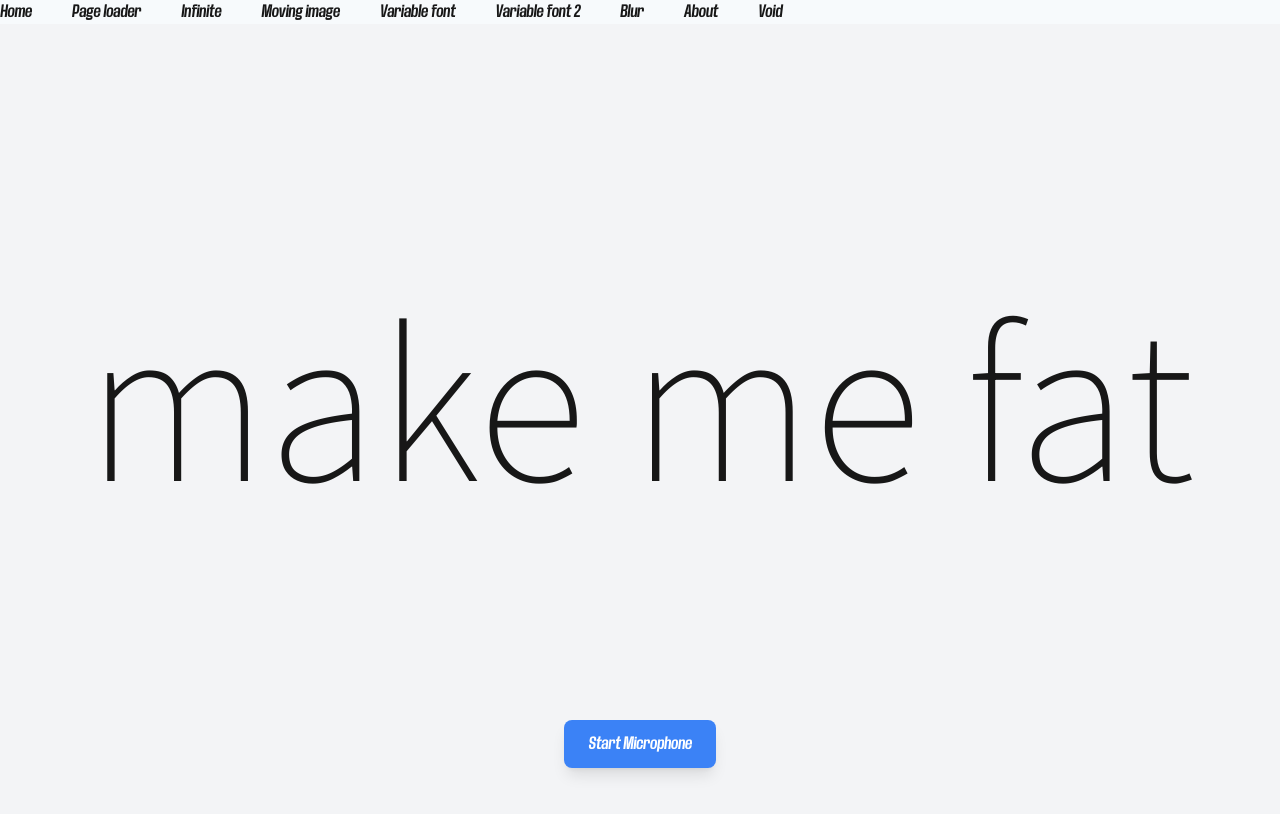
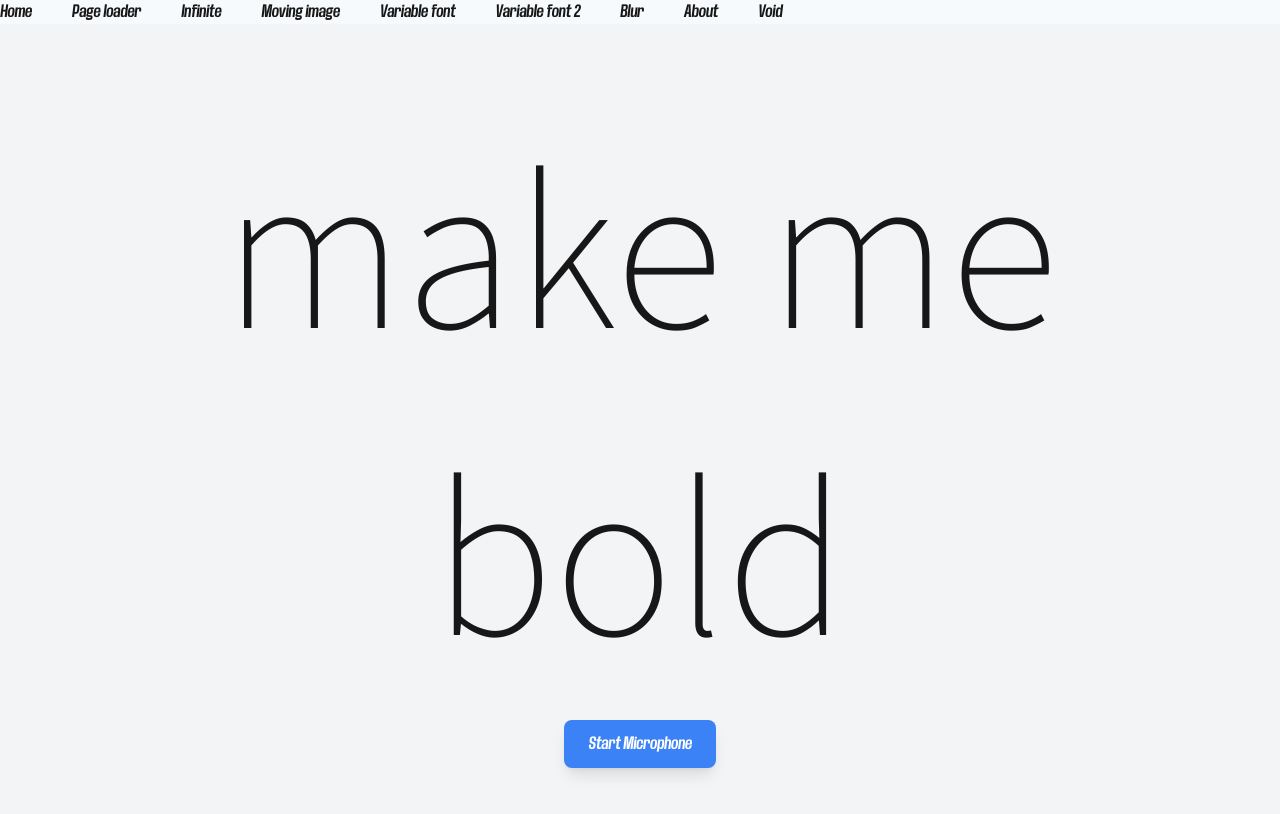
Before and after one commit to jac-marc/ai-coded-interactions, a Next.js app: page /var-font in a window 1280 px wide. Shown: the top 814 px of the page. Built offline with nearby package versions, Linux system fonts and the light colour scheme.

Commit message:
changed text to make me bold

```diff
--- a/app/var-font/page.js
+++ b/app/var-font/page.js
@@ -133,7 +133,7 @@ export default function Home() {
           fontVariationSettings: `'wght' ${fontWeight}`
         }}
       >
-        make me fat
+        make me bold
       </div>
 
       <div className="fixed bottom-8">
```
